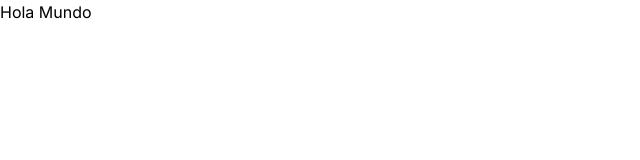
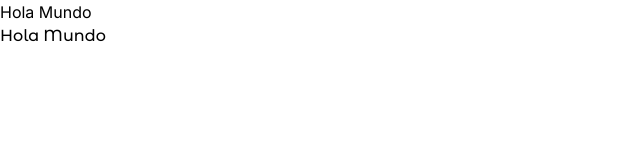
Before and after one commit to AlvaroSegovia-1/teslo-tienda, a Next.js app: page / in a window 1280 px wide. Shown: the top 160 px of the page, without its empty margins (0-640 px from the left). Built offline with nearby package versions, Linux system fonts and the light colour scheme.

Commit message:
añadir fuente

```diff
--- a/src/app/layout.tsx
+++ b/src/app/layout.tsx
@@ -1,8 +1,8 @@
 import type { Metadata } from "next";
-import { Inter } from "next/font/google";
+import {inter} from '@/config/fonts'
 import "./globals.css";
 
-const inter = Inter({ subsets: ["latin"] });
+
 
 export const metadata: Metadata = {
   title: "Create Next App",
--- a/src/app/page.tsx
+++ b/src/app/page.tsx
@@ -1,9 +1,11 @@
+import { titleFont } from "@/config/fonts";
 import Image from "next/image";
 
 export default function Home() {
   return (
     <main className="">
       <h1>Hola Mundo</h1>
+      <h1 className={titleFont.className}>Hola Mundo</h1>
     </main>
   );
 }
--- /dev/null
+++ b/src/config/fonts.ts
@@ -0,0 +1,6 @@
+import { Inter, Montserrat_Alternates } from "next/font/google";
+
+
+export const inter = Inter({ subsets: ["latin"] });
+
+export const titleFont = Montserrat_Alternates({ subsets: ["latin"], weight: ['500', '700'] });
```
